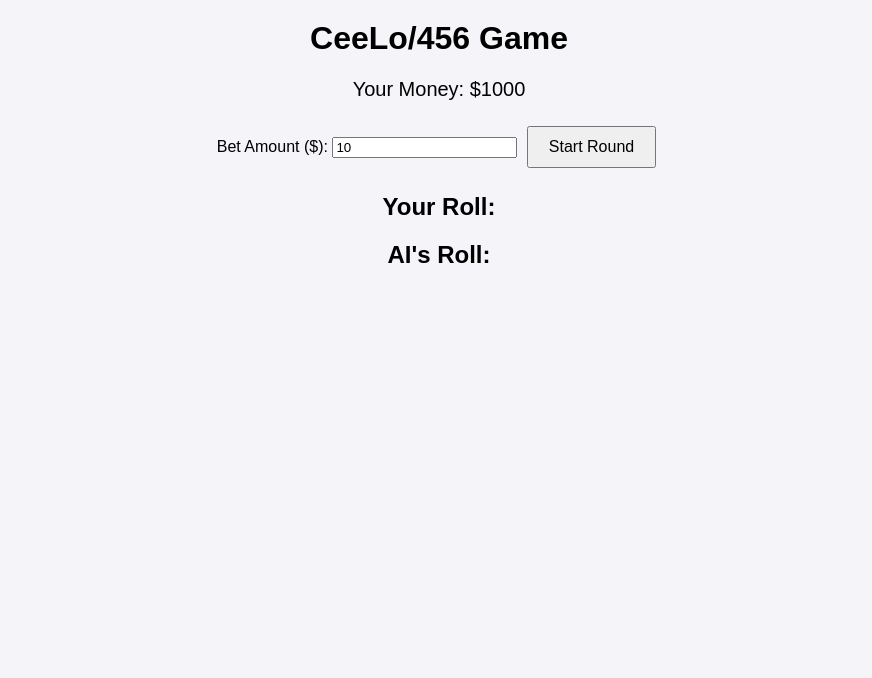
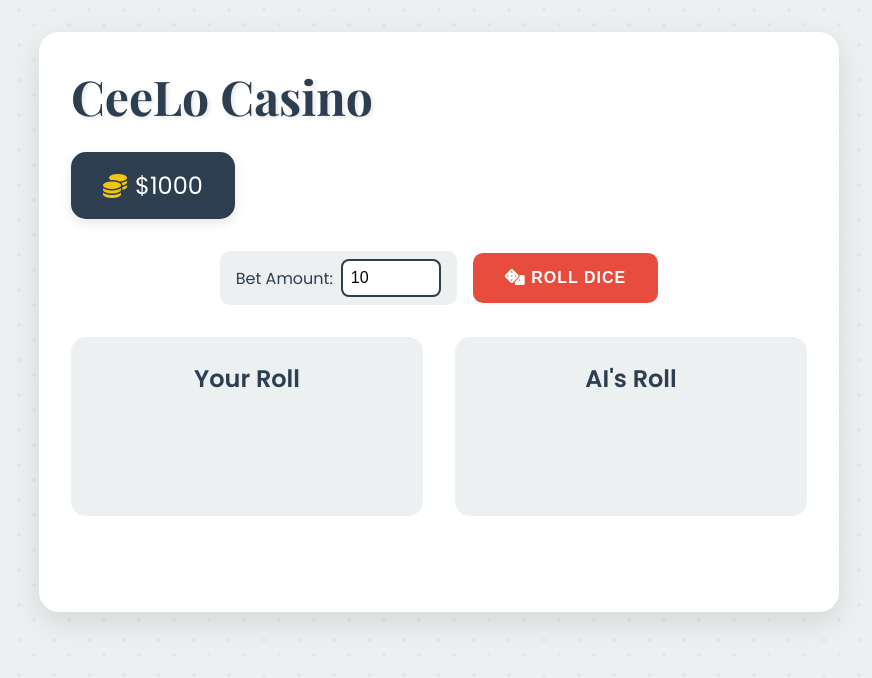
Before and after one commit to r0stin/456, a plain HTML site: page index.html in a window 1280 px wide. Shown: the whole page, without its empty margins (201-1073 px from the left). Drawn offline with nearby package versions, Linux system fonts and the light colour scheme.

Commit message:
Update index.html

```diff
--- a/index.html
+++ b/index.html
@@ -3,72 +3,262 @@
 <head>
   <meta charset="UTF-8">
   <meta name="viewport" content="width=device-width, initial-scale=1.0">
-  <title>CeeLo/456 Game</title>
+  <title>CeeLo Casino</title>
+  <link href="https://cdnjs.cloudflare.com/ajax/libs/font-awesome/6.0.0/css/all.min.css" rel="stylesheet">
   <style>
-    body {
-      font-family: Arial, sans-serif;
-      text-align: center;
-      background-color: #f4f4f9;
+    @import url('https://fonts.googleapis.com/css2?family=Playfair+Display:wght@700&family=Poppins:wght@400;600&display=swap');
+
+    :root {
+      --primary: #2c3e50;
+      --accent: #e74c3c;
+      --gold: #f1c40f;
+      --text: #2c3e50;
+      --background: #ecf0f1;
+      --card: #ffffff;
+    }
+
+    * {
       margin: 0;
       padding: 0;
+      box-sizing: border-box;
     }
+
+    body {
+      font-family: 'Poppins', sans-serif;
+      background: var(--background);
+      color: var(--text);
+      min-height: 100vh;
+      padding: 2rem;
+      background-image:
+        radial-gradient(circle at 10px 10px, rgba(44, 62, 80, 0.05) 2px, transparent 0),
+        radial-gradient(circle at 25px 25px, rgba(44, 62, 80, 0.05) 2px, transparent 0);
+      background-size: 35px 35px;
+    }
+
     h1 {
-      margin-top: 20px;
+      font-family: 'Playfair Display', serif;
+      color: var(--primary);
+      font-size: 3rem;
+      margin-bottom: 1.5rem;
+      text-shadow: 2px 2px 4px rgba(0,0,0,0.1);
     }
+
     .container {
-      margin: 20px auto;
-      max-width: 600px;
+      max-width: 800px;
+      margin: 0 auto;
+      padding: 2rem;
+      background: var(--card);
+      border-radius: 20px;
+      box-shadow: 0 10px 30px rgba(0,0,0,0.1);
     }
+
+    .money-display {
+      background: var(--primary);
+      color: white;
+      padding: 1rem 2rem;
+      border-radius: 15px;
+      display: inline-flex;
+      align-items: center;
+      gap: 0.5rem;
+      font-size: 1.5rem;
+      margin-bottom: 2rem;
+      box-shadow: 0 4px 12px rgba(0,0,0,0.1);
+    }
+
+    .money-display i {
+      color: var(--gold);
+    }
+
+    .controls {
+      display: flex;
+      gap: 1rem;
+      justify-content: center;
+      align-items: center;
+      margin-bottom: 2rem;
+    }
+
+    .bet-input {
+      display: flex;
+      align-items: center;
+      gap: 0.5rem;
+      background: var(--background);
+      padding: 0.5rem 1rem;
+      border-radius: 10px;
+    }
+
+    input[type="number"] {
+      width: 100px;
+      padding: 0.5rem;
+      border: 2px solid var(--primary);
+      border-radius: 8px;
+      font-size: 1rem;
+      outline: none;
+      transition: all 0.3s ease;
+    }
+
+    input[type="number"]:focus {
+      border-color: var(--accent);
+      box-shadow: 0 0 0 3px rgba(231, 76, 60, 0.2);
+    }
+
+    button {
+      background: var(--accent);
+      color: white;
+      border: none;
+      padding: 1rem 2rem;
+      border-radius: 10px;
+      font-size: 1rem;
+      font-weight: 600;
+      cursor: pointer;
+      transition: all 0.3s ease;
+      text-transform: uppercase;
+      letter-spacing: 1px;
+    }
+
+    button:hover {
+      transform: translateY(-2px);
+      box-shadow: 0 4px 12px rgba(231, 76, 60, 0.3);
+    }
+
+    button:active {
+      transform: translateY(0);
+    }
+
+    button:disabled {
+      background: #ccc;
+      cursor: not-allowed;
+      transform: none;
+      box-shadow: none;
+    }
+
+    .dice-area {
+      display: flex;
+      justify-content: space-around;
+      margin: 2rem 0;
+      gap: 2rem;
+    }
+
+    .dice-section {
+      flex: 1;
+      padding: 1.5rem;
+      background: var(--background);
+      border-radius: 15px;
+      text-align: center;
+    }
+
+    .dice-section h2 {
+      margin-bottom: 1rem;
+      color: var(--primary);
+      font-size: 1.5rem;
+    }
+
+    .dice-container {
+      display: flex;
+      gap: 1rem;
+      justify-content: center;
+      min-height: 80px;
+    }
+
     .dice {
-      display: inline-block;
-      margin: 10px;
-      width: 50px;
-      height: 50px;
-      line-height: 50px;
-      font-size: 24px;
-      border: 2px solid #333;
+      width: 60px;
+      height: 60px;
+      background: white;
+      border-radius: 12px;
+      display: flex;
+      align-items: center;
+      justify-content: center;
+      font-size: 1.5rem;
+      font-weight: bold;
+      box-shadow: 0 4px 12px rgba(0,0,0,0.1);
+      transition: transform 0.3s ease;
+    }
+
+    .dice.rolling {
+      animation: rollDice 0.3s ease infinite;
+    }
+
+    @keyframes rollDice {
+      0% { transform: rotate(0deg); }
+      25% { transform: rotate(-10deg); }
+      75% { transform: rotate(10deg); }
+      100% { transform: rotate(0deg); }
+    }
+
+    .result {
+      text-align: center;
+      font-size: 1.5rem;
+      font-weight: 600;
+      margin-top: 2rem;
+      padding: 1rem;
       border-radius: 10px;
-      background-color: white;
+      transition: all 0.3s ease;
     }
-    .controls {
-      margin: 20px 0;
+
+    .result.win {
+      background: #2ecc71;
+      color: white;
     }
-    button {
-      padding: 10px 20px;
-      font-size: 16px;
-      margin: 5px;
-      cursor: pointer;
+
+    .result.lose {
+      background: var(--accent);
+      color: white;
     }
-    .result {
-      margin-top: 20px;
-      font-size: 18px;
-      font-weight: bold;
+
+    .result.draw {
+      background: var(--primary);
+      color: white;
     }
-    .money {
-      font-size: 20px;
-      margin-top: 20px;
+
+    @media (max-width: 768px) {
+      .container {
+        padding: 1rem;
+      }
+
+      .dice-area {
+        flex-direction: column;
+      }
+
+      h1 {
+        font-size: 2rem;
+      }
+
+      .controls {
+        flex-direction: column;
+      }
     }
   </style>
 </head>
 <body>
-  <h1>CeeLo/456 Game</h1>
   <div class="container">
-    <div class="money">Your Money: $<span id="player-money">1000</span></div>
+    <h1>CeeLo Casino</h1>
+
+    <div class="money-display">
+      <i class="fas fa-coins"></i>
+      <span>$<span id="player-money">1000</span></span>
+    </div>
+
     <div class="controls">
-      <label for="bet-amount">Bet Amount ($): </label>
-      <input type="number" id="bet-amount" min="1" value="10">
-      <button id="start-round">Start Round</button>
+      <div class="bet-input">
+        <label for="bet-amount">Bet Amount:</label>
+        <input type="number" id="bet-amount" min="1" value="10">
+      </div>
+      <button id="start-round">
+        <i class="fas fa-dice"></i> Roll Dice
+      </button>
     </div>
-    <div class="dice-container">
-      <div class="player-dice">
-        <h2>Your Roll:</h2>
-        <div id="player-dice"></div>
+
+    <div class="dice-area">
+      <div class="dice-section">
+        <h2>Your Roll</h2>
+        <div id="player-dice" class="dice-container"></div>
       </div>
-      <div class="ai-dice">
-        <h2>AI's Roll:</h2>
-        <div id="ai-dice"></div>
+
+      <div class="dice-section">
+        <h2>AI's Roll</h2>
+        <div id="ai-dice" class="dice-container"></div>
       </div>
     </div>
+
     <div class="result" id="result"></div>
   </div>
 
@@ -81,6 +271,7 @@
     const resultElement = document.getElementById('result');
 
     let playerMoney = 1000;
+    let isRolling = false;
 
     function rollDice() {
       return Math.floor(Math.random() * 6) + 1;
@@ -97,30 +288,44 @@
       } else if (rolls[0] + 1 === rolls[1] && rolls[1] + 1 === rolls[2]) {
         return { type: 'straight', value: rolls[2] };
       } else {
-        return null; // Invalid roll, must reroll
+        return null;
       }
     }
 
+    function createDice(number) {
+      const diceDiv = document.createElement('div');
+      diceDiv.className = 'dice';
+      diceDiv.textContent = number;
+      return diceDiv;
+    }
+
     function animateDice(diceContainer, rolls, callback) {
-      let animationFrames = 20;
+      const animationFrames = 20;
       let currentFrame = 0;
+
+      diceContainer.innerHTML = '';
+      const diceElements = [
+        createDice('?'),
+        createDice('?'),
+        createDice('?')
+      ];
+
+      diceElements.forEach(dice => {
+        dice.classList.add('rolling');
+        diceContainer.appendChild(dice);
+      });
+
       const interval = setInterval(() => {
-        diceContainer.innerHTML = '';
-        for (let i = 0; i < 3; i++) {
-          const diceDiv = document.createElement('div');
-          diceDiv.className = 'dice';
-          diceDiv.textContent = Math.floor(Math.random() * 6) + 1;
-          diceContainer.appendChild(diceDiv);
-        }
+        diceElements.forEach(dice => {
+          dice.textContent = Math.floor(Math.random() * 6) + 1;
+        });
+
         currentFrame++;
         if (currentFrame >= animationFrames) {
           clearInterval(interval);
           diceContainer.innerHTML = '';
           rolls.forEach(roll => {
-            const diceDiv = document.createElement('div');
-            diceDiv.className = 'dice';
-            diceDiv.textContent = roll;
-            diceContainer.appendChild(diceDiv);
+            diceContainer.appendChild(createDice(roll));
           });
           callback();
         }
@@ -164,40 +369,52 @@
     }
 
     startRoundButton.addEventListener('click', async () => {
+      if (isRolling) return;
+
       const betAmount = parseInt(betAmountInput.value, 10);
       if (isNaN(betAmount) || betAmount <= 0 || betAmount > playerMoney) {
         alert('Please enter a valid bet amount.');
         return;
       }
 
+      isRolling = true;
+      startRoundButton.disabled = true;
+      resultElement.className = 'result';
+
       playerDiceElement.innerHTML = '';
       aiDiceElement.innerHTML = '';
-      resultElement.textContent = '';
+      resultElement.textContent = 'Rolling...';
 
-      resultElement.textContent = 'You are rolling...';
       const playerResult = await rollUntilValid(playerDiceElement, 'You');
-
-      resultElement.textContent = 'AI is rolling...';
       const aiResult = await rollUntilValid(aiDiceElement, 'AI');
 
       const winner = determineWinner(playerResult, aiResult);
 
       if (winner === 'player') {
         playerMoney += betAmount;
-        resultElement.textContent = 'You win!';
+        resultElement.textContent = '🎉 You win! 🎉';
+        resultElement.className = 'result win';
       } else if (winner === 'ai') {
         playerMoney -= betAmount;
-        resultElement.textContent = 'AI wins!';
+        resultElement.textContent = '😔 AI wins!';
+        resultElement.className = 'result lose';
       } else {
-        resultElement.textContent = "It's a draw!";
+        resultElement.textContent = "🤝 It's a draw!";
+        resultElement.className = 'result draw';
       }
 
       playerMoneyElement.textContent = playerMoney;
 
       if (playerMoney <= 0) {
-        alert('Game over! You are out of money.');
-        startRoundButton.disabled = true;
+        setTimeout(() => {
+          alert('Game over! You are out of money.');
+          startRoundButton.disabled = true;
+        }, 1000);
+      } else {
+        startRoundButton.disabled = false;
       }
+
+      isRolling = false;
     });
   </script>
 </body>
```
